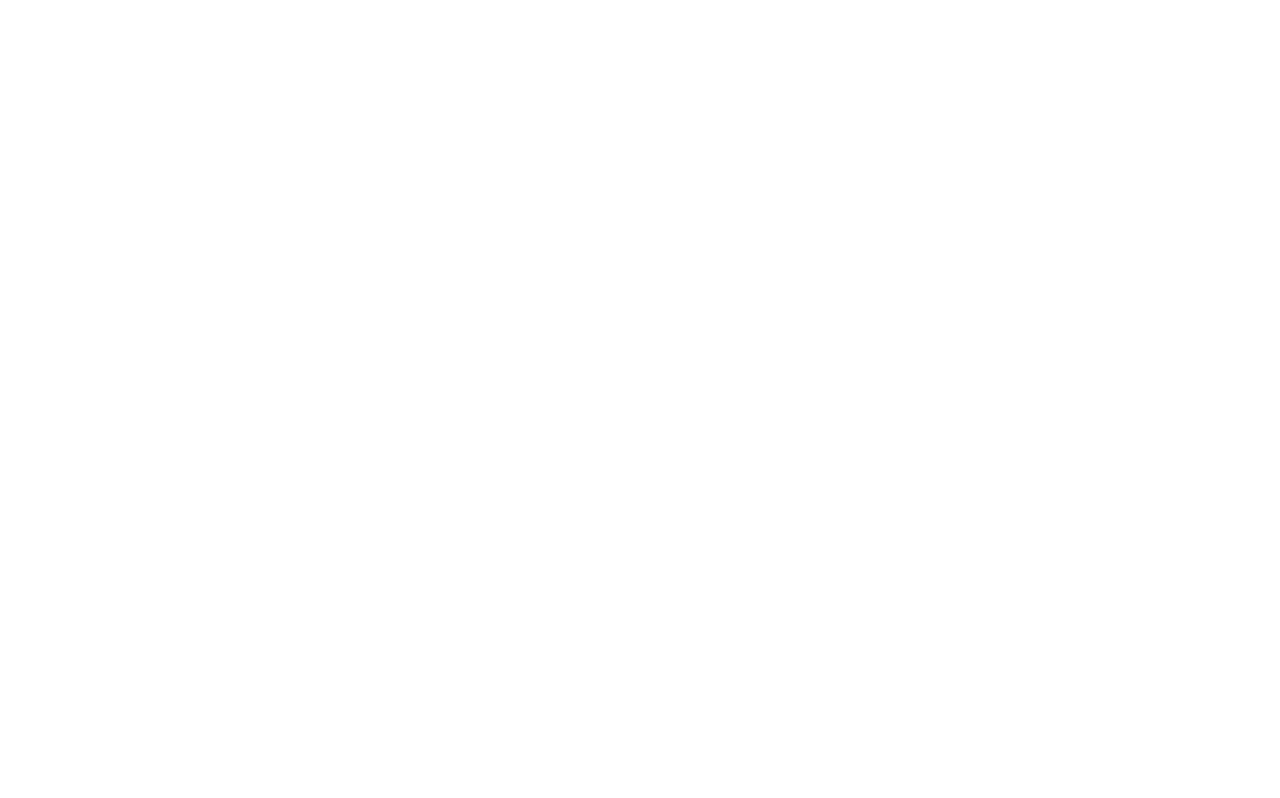
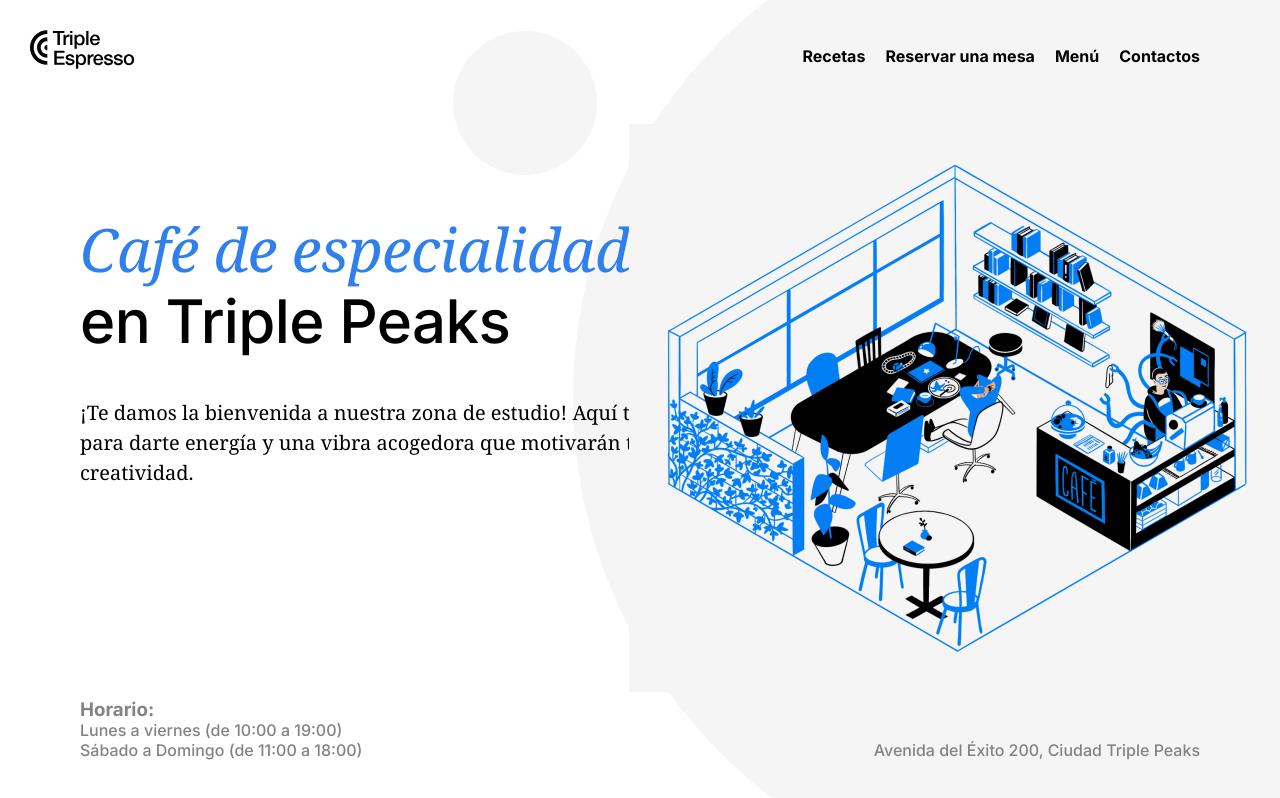
Before and after one commit to MaElmoon39/web_project_coffeeshop, a plain HTML site: page index.html in a window 1280 px wide. Drawn offline with Linux system fonts and the light colour scheme.

Commit message:
:diseño pagina principal

```diff
--- a/index.html
+++ b/index.html
@@ -1,22 +1,86 @@
 <!DOCTYPE html>
 <html lang="es">
   <head>
-  <meta charset="UTF-8">
-  <meta name="viewport" content="width=device-width, initial-scale=1.0">
-  <meta name="description" content="Página web de la cafetería de TripleTen">
-  <meta name="author" content="María Tortello">
-  <meta name="keywords" content="MaríaT, café, TripleTen, bebidas">
+    <meta charset="UTF-8" />
+    <meta name="viewport" content="width=device-width, initial-scale=1.0" />
+    <meta
+      name="description"
+      content="Página web de la cafetería de TripleTen"
+    />
+    <meta name="author" content="María Tortello" />
+    <meta name="keywords" content="MaríaT, café, TripleTen, bebidas" />
     <title>TripleT Café</title>
-  <link rel="shortcut icon" href="favicon.ico">
-  <link rel="stylesheet" href="./vendor/normalize.css">
-  <link rel="stylesheet" href="./pages/index.css">
-  <link rel="preconnect" href="https://fonts.googleapis.com">
-  <link rel="preconnect" href="https://fonts.gstatic.com" crossorigin>
-  <link href="https://fonts.googleapis.com/css2?family=Inter:wght@400;500;700&family=Noto+Serif:ital@0;1&display=swap" rel="stylesheet">
+    <link rel="shortcut icon" href="favicon.ico" />
+    <link rel="stylesheet" href="./vendor/normalize.css" />
+    <link rel="stylesheet" href="./pages/index.css" />
+    <link rel="preconnect" href="https://fonts.googleapis.com" />
+    <link rel="preconnect" href="https://fonts.gstatic.com" crossorigin />
+    <link
+      href="https://fonts.googleapis.com/css2?family=Inter:wght@400;500;700&family=Noto+Serif:ital@0;1&display=swap"
+      rel="stylesheet"
+    />
   </head>
   <body>
     <div class="page">
-    <header class="header"></header>
+      <header class="header">
+        <nav class="nav">
+          <img
+            src="./images/logo_coffeeshop_dark.svg"
+            alt="Triple Peaks Coffee Logo"
+            class="nav__logo"
+          />
+          <!-- Se supone que poner enlaces de navegación en una lista es la mejor práctica para escribir el código semántico, ya que permite a los lectores de pantalla hacer una pausa entre cada enlace en lugar de leer todos los enlaces como una oración. -->
+          <ul class="nav__links">
+            <li>
+              <a href="#recipes-section" class="nav__link">Recetas</a>
+            </li>
+            <li>
+              <a href="#reservation-section" class="nav__link"
+                >Reservar una mesa</a
+              >
+            </li>
+            <li>
+              <a href="#menu-section" class="nav__link">Menú</a>
+            </li>
+            <!-- <li>
+              <a href="#about-section" class="nav__link">Sobre nosotros</a>
+            </li> -->
+            <li>
+              <a href="#contacts-section" class="nav__link">Contactos</a>
+            </li>
+          </ul>
+        </nav>
+
+        <h1 class="header__title">
+          <span class="header__span-accent">Café de especialidad</span>
+          <span>en Triple Peaks</span>
+        </h1>
+
+        <p class="header__description">
+          ¡Te damos la bienvenida a nuestra zona de estudio! Aquí tenemos café
+          para darte energía y una vibra acogedora que motivarán tu creatividad.
+        </p>
+
+        <img src="./images/inside_coffee_shop.png" alt="Inside the coffee shop" class="header__image" />
+
+        <div class="header__footer">
+          <div class="header__paragraph">
+            <h3 class="header__footer-heading">Horario:</h3>
+            <ul class="header__list">
+              <li class="header__list-item">
+                Lunes a viernes (de 10:00 a 19:00)
+              </li>
+              <li class="header__list-item">
+                Sábado a Domingo (de 11:00 a 18:00)
+              </li>
+            </ul>
+          </div>
+          <p class="header__address">
+            Avenida del Éxito 200, Ciudad Triple Peaks
+            </p>
+          </p>
+        </div>
+      </header>
 
       <main class="content">
         <section class="content__recipes"></section>
--- a/pages/index.css
+++ b/pages/index.css
@@ -3,8 +3,128 @@
   min-width: 1100px;
   max-width: 1600px;
   margin: 0 auto; /*para centrar bloque en pantallas con ancho >1600px*/
-  font-family: 'Inter', Arial, sans-serif;
+  font-family: "Inter", Arial, sans-serif;
   font-size: 16px;
+  font-style: normal;
+  font-weight: 400;
   line-height: 20px;
-  /* font-family: 'Noto Serif', 'Times New Roman', serif; */
+  background-color: #fff;
 }
+
+* {
+  box-sizing: border-box;
+}
+
+.header {
+  display: flex;
+  flex-direction: column;
+  height: 100vh;
+  min-height: 720px;
+  max-height: 800px;
+  padding: 30px 80px 40px;
+  position: relative;
+  background-image: url(../images/background_header.svg);
+  background-position: center;
+  background-size: cover;
+  background-repeat: no-repeat;
+}
+
+.header__title {
+  max-width: 729px;
+  margin-top: 183px;
+}
+
+.nav {
+  /* Agrega las propiedades flex aquí */
+  display: flex;
+  justify-content: space-between;
+  align-items: center;
+}
+
+.nav__logo {
+  width: 105px;
+  height: 39px;
+  position: absolute;
+  top: 30px;
+  left: 30px;
+}
+
+.nav__links {
+  /* Restablece los estilos predeterminados de list aquí */
+  display: flex;
+  gap: 20px;
+  list-style-type: none;
+  padding: 0;
+  align-items: center;
+  position: absolute;
+  top: 30px;
+  right: 80px;
+  font-weight: 500s;
+}
+
+.nav__link {
+  color: #000000;
+  text-decoration: none;
+  font-weight: bold;
+}
+
+span {
+  display: block;
+  font-weight: 500;
+  font-size: 60px;
+  line-height: 72px;
+  letter-spacing: -0.6px;
+}
+
+.header__span-accent {
+  color: #2f80ed;
+  font-family: "Noto Serif", "Times New Roman", serif;
+  font-style: italic;
+  font-size: 60px;
+  line-height: 72px;
+}
+
+.header__description {
+  max-width: 683px;
+  font-family: "Noto Serif", "Times New Roman", serif;
+  font-size: 20px;
+  line-height: 30px;
+}
+
+.header__image {
+  z-index: 1;
+  position: absolute;
+  top: 124px;
+  right: 5px;
+  width: 646px;
+  height: 568px;
+}
+
+.header__footer {
+  margin-top: auto;
+  width: 100%;
+  font-weight: 500;
+  color: #838383;
+  display: flex;
+  align-items: center;
+  justify-content: space-between;
+}
+
+.header__footer-heading {
+  margin: 0;
+  padding: 0;
+}
+
+.header__list {
+  /* El siguiente código elimina los estilos predeterminados del navegador para las listas */
+  list-style-type: none;
+  padding: 0;
+  margin: 0;
+}
+
+.header__address {
+  margin: 0;
+  position: absolute;
+  bottom: 40px;
+  right: 80px;
+}
```
Lines whose indentation alone changed are shown as unchanged.
